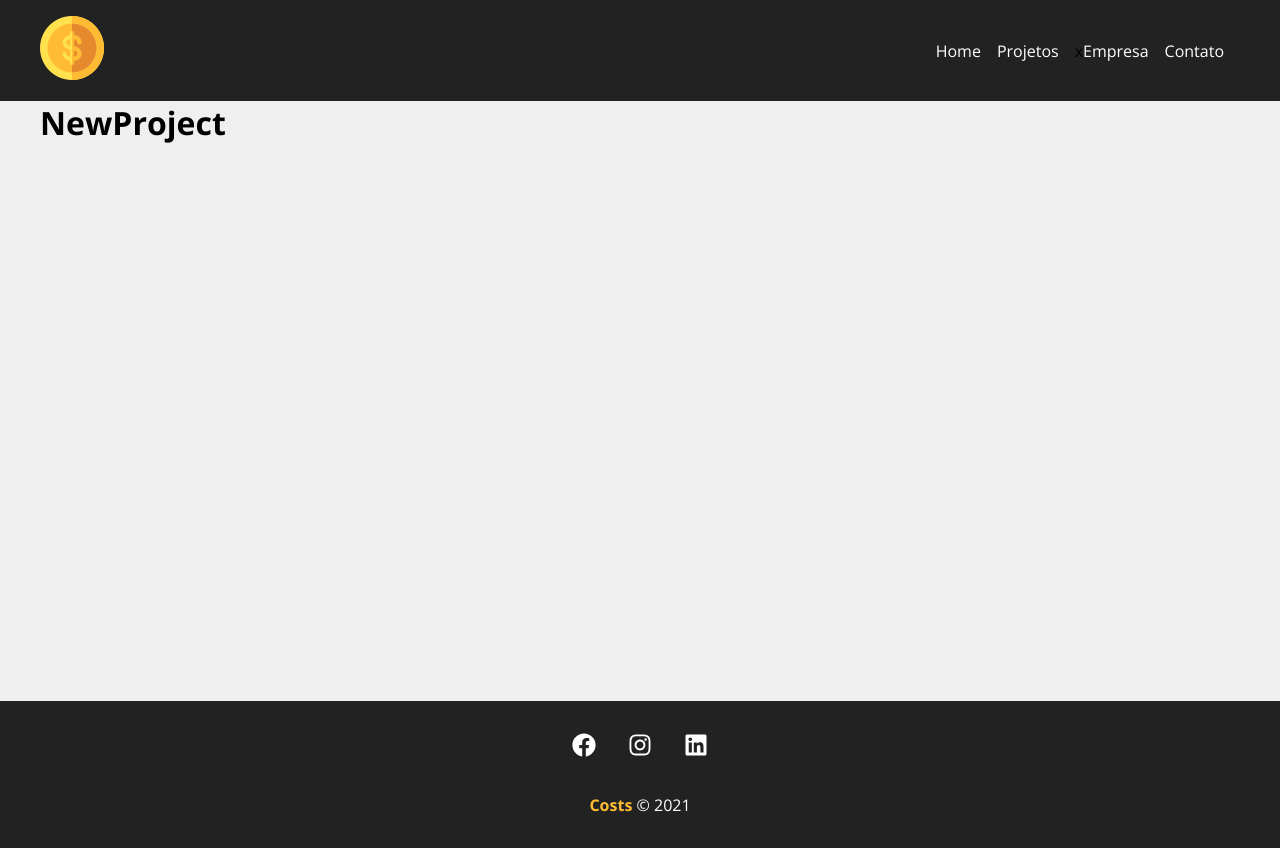
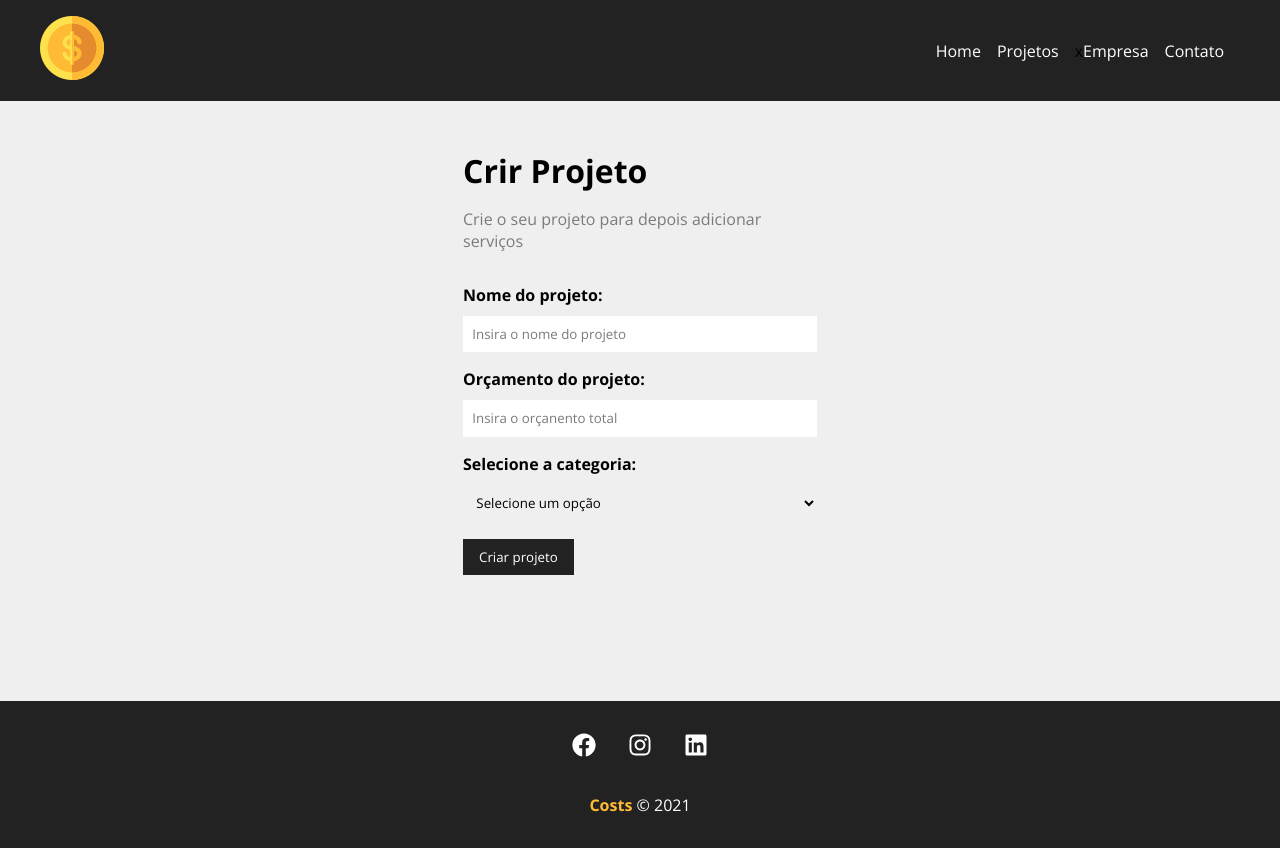
Before and after one commit to patricia-diasr/costs, a React (Create React App) app: page /newProject in a window 1280 px wide. Built offline with nearby package versions, Linux system fonts and the light colour scheme.

Commit message:
Formulario Criar projeto

```diff
--- /dev/null
+++ b/src/components/form/Input.js
@@ -0,0 +1,19 @@
+import styles from './Input.module.css';
+
+function Input ({type, text, name, placeholder, handleOnChange, value}) {
+    return (
+        <div className={styles.form_control}>
+            <label htmlFor={name}>{text}:</label>
+            <input
+                type={type}
+                name={name}
+                id={name}
+                placeholder={placeholder}
+                onChange={handleOnChange}
+                value={value}>
+            </input>
+        </div>
+    );
+}
+
+export default Input;
--- /dev/null
+++ b/src/components/form/Input.module.css
@@ -0,0 +1,20 @@
+.form_control {
+    display: flex;
+    flex-direction: column;
+    margin-bottom: 1em;
+}
+
+.form_control label {
+    margin-bottom: .6em;
+    font-weight: bold;
+}
+
+.form_control input {
+    padding: .7em;
+    border-radius: 0;
+    border: none;
+}
+
+.form_control input::placeholder {
+    color: #7b7b7b;
+}
--- /dev/null
+++ b/src/components/form/Select.js
@@ -0,0 +1,14 @@
+import styles from './Select.module.css';
+
+function Select ({text, name, options, handleOnChange, value}) {
+    return (
+        <div className={styles.form_control}>
+            <label htmlFor={name}>{text}:</label>
+            <select name={name} id={name}>
+                <option>Selecione um opção</option>
+            </select>
+        </div>
+    );
+}
+
+export default Select;
--- /dev/null
+++ b/src/components/form/Select.module.css
@@ -0,0 +1,16 @@
+.form_control {
+    display: flex;
+    flex-direction: column;
+    margin-bottom: 1em;
+}
+
+.form_control label {
+    margin-bottom: .6em;
+    font-weight: bold;
+}
+
+.form_control select {
+    padding: .7em;
+    border-radius: 0;
+    border: none;
+}
--- /dev/null
+++ b/src/components/form/SubmitButton.js
@@ -0,0 +1,11 @@
+import styles from './SubmitButton.module.css';
+
+function SubmitButton ({text}) {
+    return (
+        <div>
+            <button className={styles.btn} type='submit'>{text}</button>
+        </div>
+    );
+}
+
+export default SubmitButton;
--- /dev/null
+++ b/src/components/form/SubmitButton.module.css
@@ -0,0 +1,13 @@
+.btn {
+    background: #222;
+    color: #fff;
+    padding: .7em 1.2em;
+    text-decoration: none;
+    transition: 0.5s;
+    border: none;
+    cursor: pointer;
+}
+
+.btn:hover {
+    color: #ffbb33;
+}
--- a/src/components/pages/Home.js
+++ b/src/components/pages/Home.js
@@ -7,7 +7,7 @@
         <section className={styles.home_container}>
             <h1>Bem-vindo ao <span>Costs</span></h1>
             <p>Comece a gerenciar seus projetos agora mesmo!</p>
-            <LinkButton to='/newProjct' text='Criar Projeto'/>
+            <LinkButton to='/newProject' text='Criar Projeto'/>
             <img src={savings} alt='Costs'/>
         </section>
     );
--- a/src/components/pages/NewProject.js
+++ b/src/components/pages/NewProject.js
@@ -1,5 +1,14 @@
+import styles from './NewProjects.module.css';
+import ProjectForm from '../project/ProjectsForm';
+
 function NewProject () {
-    return <h1>NewProject</h1>;
+    return (
+        <div className={styles.newproject_container}>
+            <h1>Crir Projeto</h1>
+            <p>Crie o seu projeto para depois adicionar serviços</p>
+            <ProjectForm btnMessage="Criar projeto" />
+        </div>
+    );
 }
 
 export default NewProject;
--- /dev/null
+++ b/src/components/pages/NewProjects.module.css
@@ -0,0 +1,13 @@
+.newproject_container {
+    width: 450px;
+    margin: 0 auto;
+    padding: 3em;
+}
+
+.newproject_container h1 {
+    margin-bottom: 0.5em;
+}
+
+.newproject_container p {
+    color: #7b7b7b;
+}
--- /dev/null
+++ b/src/components/project/ProjectForm.module.css
@@ -0,0 +1,4 @@
+.form {
+    width: 100%;
+    margin: 2em 0;
+}
--- /dev/null
+++ b/src/components/project/ProjectsForm.js
@@ -0,0 +1,30 @@
+import styles from './ProjectForm.module.css';
+import Input from '../form/Input';
+import Select from '../form/Select';
+import SubmitButton from '../form/SubmitButton';
+
+function ProjectForm ({btnMessage}) {
+    return (
+        <form className={styles.form}>
+            <Input
+                type="test"
+                text="Nome do projeto"
+                name="name"
+                placeholder="Insira o nome do projeto"
+            />
+            <Input
+                type="number"
+                text="Orçamento do projeto"
+                name="budget"
+                placeholder="Insira o orçanento total"
+            />
+            <Select
+                text="Selecione a categoria"
+                name="category_id"
+            />
+            <SubmitButton text={btnMessage} />
+        </form>
+    );
+}
+
+export default ProjectForm;
```
